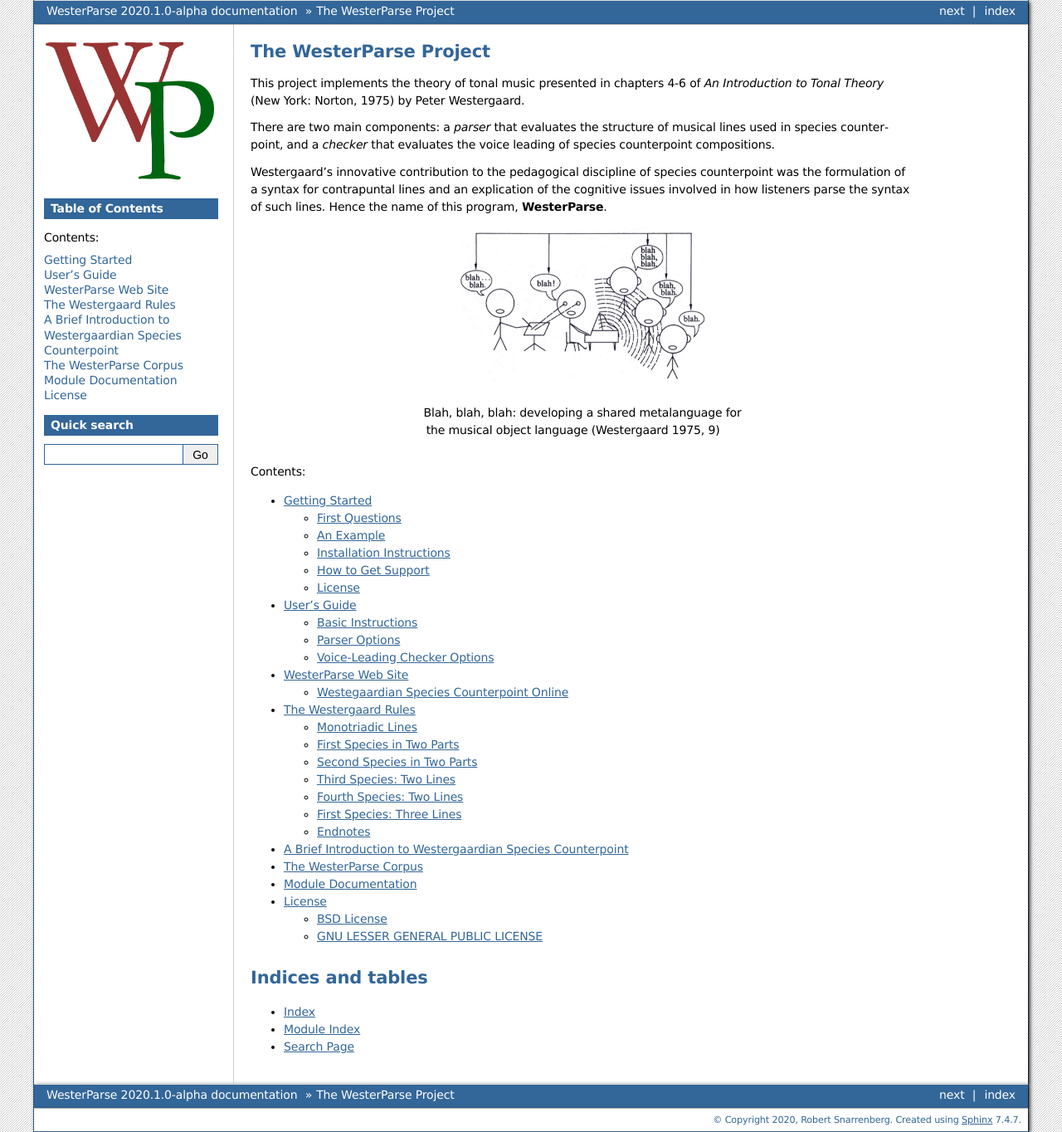
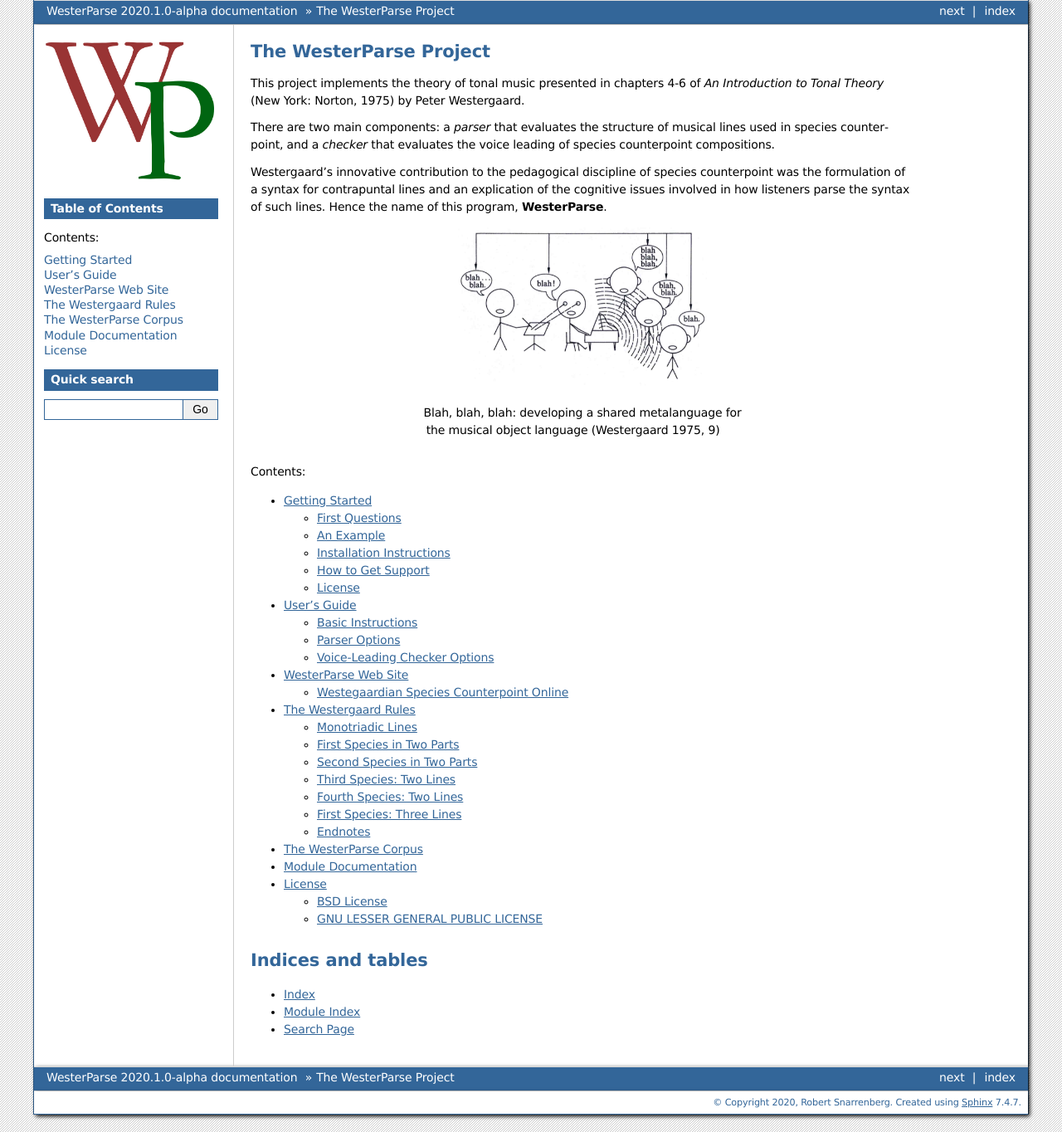
Before and after one commit to snarrenberg/westerparse, a Sphinx documentation site: the page built from docs/index.rst, in a window 1280 px wide. Shown: the whole page at 83% size. Built offline with Sphinx 7.4.7, drawn with Linux system fonts in a browser that asks for light colours.

Commit message:
upd indx

```diff
--- a/docs/README.rst
+++ b/docs/README.rst
@@ -29,9 +29,7 @@
 
 If you are new to species counterpoint, you may find the following guide of use:
 
-..   * :doc:`A Brief Introduction to Westergaardian Species Counterpoint <speciesguide>` [in preparation]
-
-   :download:`Species Counterpoint in the Tradition of Fux, Schenker, and Westergaard <SpeciesText.pdf>`
+   * :download:`Species Counterpoint in the Tradition of Fux, Schenker, and Westergaard <SpeciesText.pdf>`
 
 What software do I need to install to run the project on my own system?
 
--- a/docs/index.rst
+++ b/docs/index.rst
@@ -39,7 +39,6 @@
    userguide
    website
    speciesrules
-   speciesguide
    corpus
    modulesdoc
    license
```
Also changed, not shown: 1 other file.
